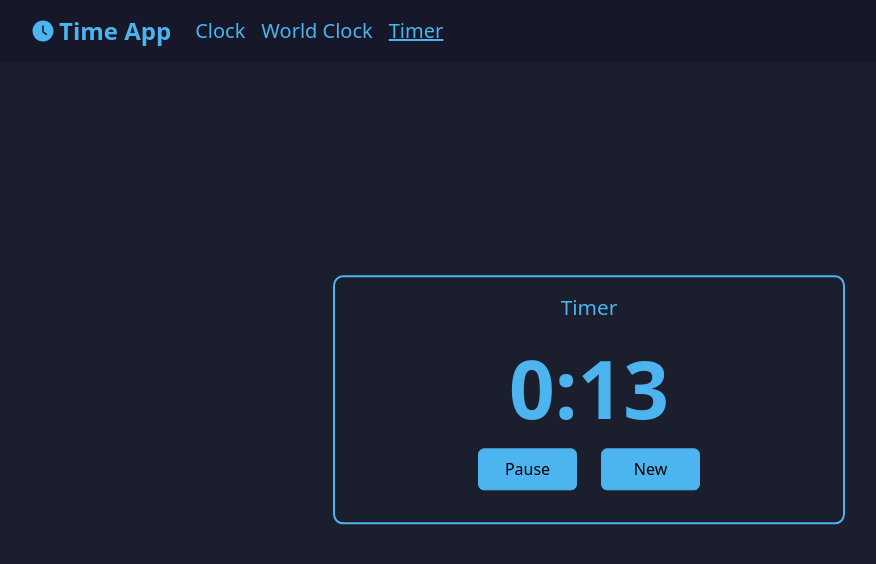
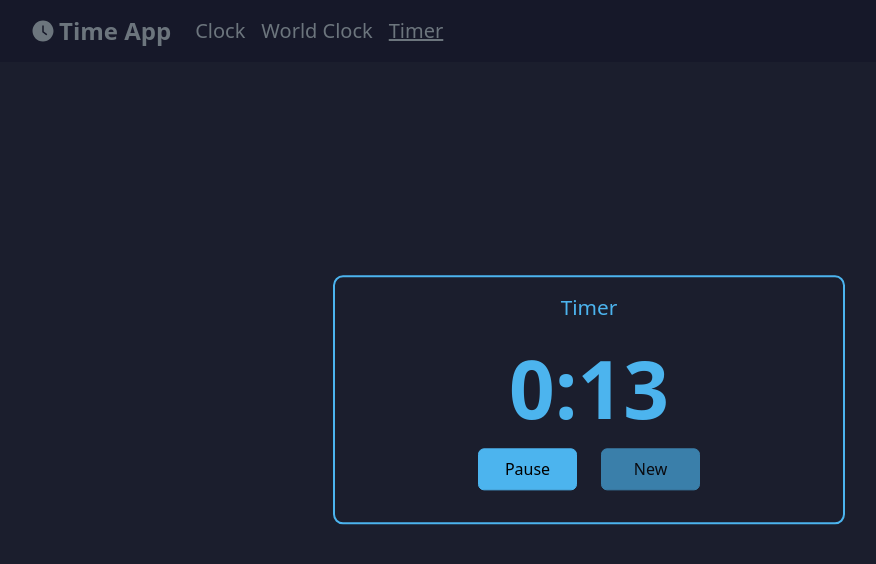
Before and after one commit to LugpDev2022/time-app, a React (Vite) app: page /timer in a window 1280 px wide. Both pictures are taken after a click on the button "Play". Shown: the top 564 px of the page, without its empty margins (51-927 px from the left). Built offline with nearby package versions, Linux system fonts and the light colour scheme.

Commit message:
Disable page change while running timer

```diff
--- a/src/components/AppNavbar.jsx
+++ b/src/components/AppNavbar.jsx
@@ -1,19 +1,10 @@
 import { Container, Nav, Navbar } from 'react-bootstrap';
-import { Link } from 'react-router-dom';
-import { AiFillClockCircle } from 'react-icons/ai';
-import { NavbarLink } from './NavbarLink';
+import { NavbarBrand, NavbarLink } from './';
 
 export const AppNavbar = () => (
   <Navbar expand='md' bg='dark' variant='dark'>
     <Container>
-      <Navbar.Brand>
-        <Link
-          to='/'
-          className='text-decoration-none text-primary fs-4 fw-bold d-flex align-items-center gap-1'
-        >
-          <AiFillClockCircle /> Time App
-        </Link>
-      </Navbar.Brand>
+      <NavbarBrand />
       <Navbar.Toggle aria-controls='navbar-nav' />
       <Navbar.Collapse id='navbar-nav'>
         <Nav>
--- /dev/null
+++ b/src/components/NavbarBrand.jsx
@@ -0,0 +1,29 @@
+import Navbar from 'react-bootstrap/Navbar';
+import { AiFillClockCircle } from 'react-icons/ai';
+import { Link } from 'react-router-dom';
+import { useSelector } from 'react-redux';
+
+export const NavbarBrand = () => {
+  const { isRunning } = useSelector(state => state.timer);
+
+  if (isRunning) {
+    return (
+      <Navbar.Brand>
+        <span className='text-muted fs-4 fw-bold d-flex align-items-center gap-1'>
+          <AiFillClockCircle /> Time App
+        </span>
+      </Navbar.Brand>
+    );
+  }
+
+  return (
+    <Navbar.Brand>
+      <Link
+        to='/'
+        className='text-decoration-none text-primary fs-4 fw-bold d-flex align-items-center gap-1'
+      >
+        <AiFillClockCircle /> Time App
+      </Link>
+    </Navbar.Brand>
+  );
+};
--- a/src/components/NavbarLink.jsx
+++ b/src/components/NavbarLink.jsx
@@ -1,11 +1,15 @@
+import { useSelector } from 'react-redux';
 import { NavLink, useLocation } from 'react-router-dom';
 
 export const NavbarLink = ({ to, children }) => {
   const { pathname } = useLocation();
+  const { isRunning } = useSelector(state => state.timer);
 
   return (
     <NavLink
-      className={`text-primary fs-5 nav-link ${
+      className={`${
+        isRunning ? 'text-muted disabled' : 'text-primary'
+      } fs-5 nav-link ${
         pathname === to ? 'text-decoration-underline' : 'text-decoration-none'
       }`}
       to={to}
--- a/src/components/index.js
+++ b/src/components/index.js
@@ -1,2 +1,4 @@
 export * from './AppNavbar';
+export * from './NavbarBrand';
+export * from './NavbarLink';
 export * from './styled';
--- a/src/pages/timer/views/NormalView.jsx
+++ b/src/pages/timer/views/NormalView.jsx
@@ -38,7 +38,7 @@ export const NormalView = () => {
               to='/timer/new'
               className={`w-100 py-2 mb-4 btn btn-${
                 isFinished ? 'danger' : 'primary'
-              }`}
+              } ${isRunning ? 'disabled' : ''}`}
             >
               New
             </Link>
```
